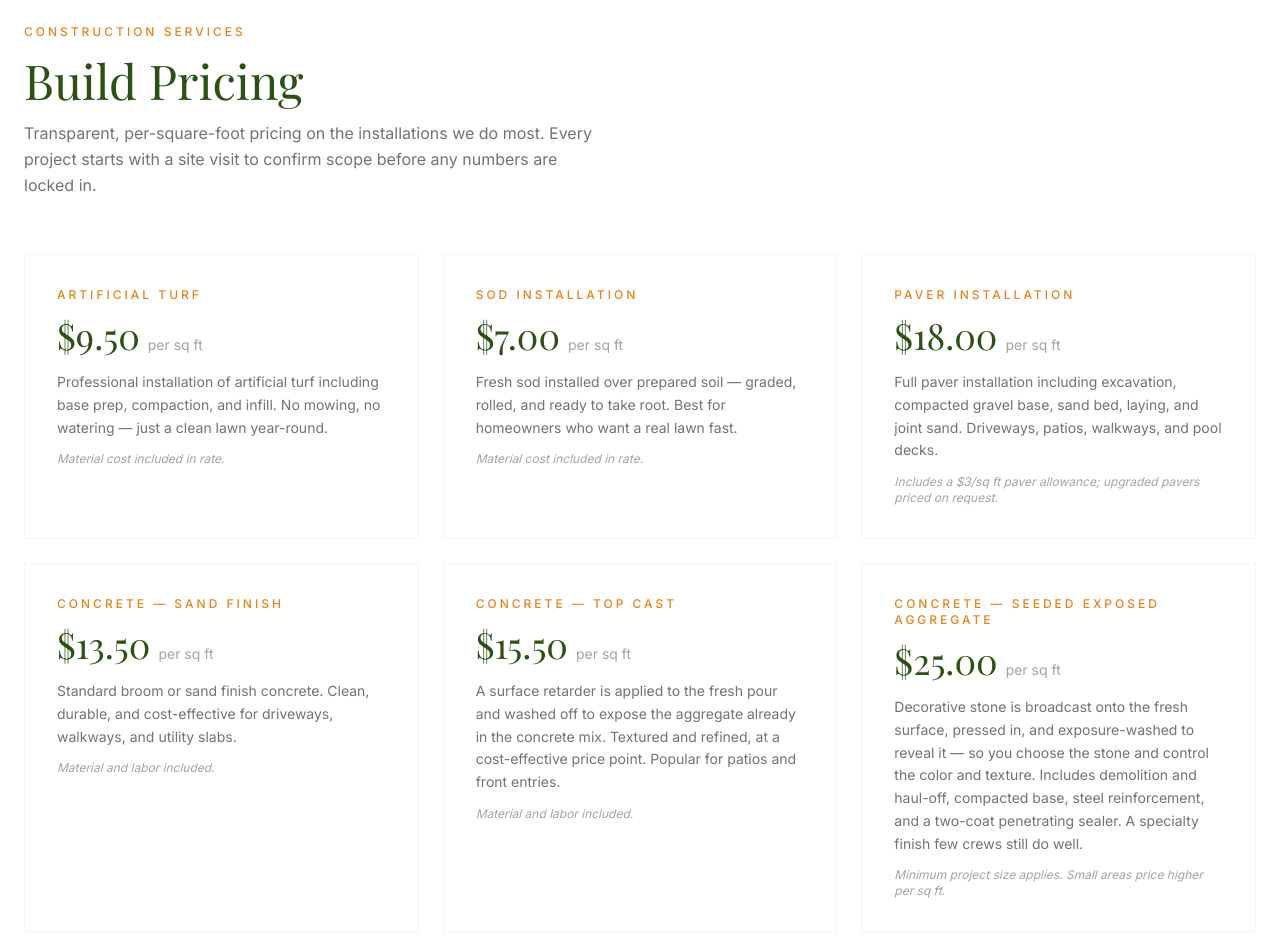
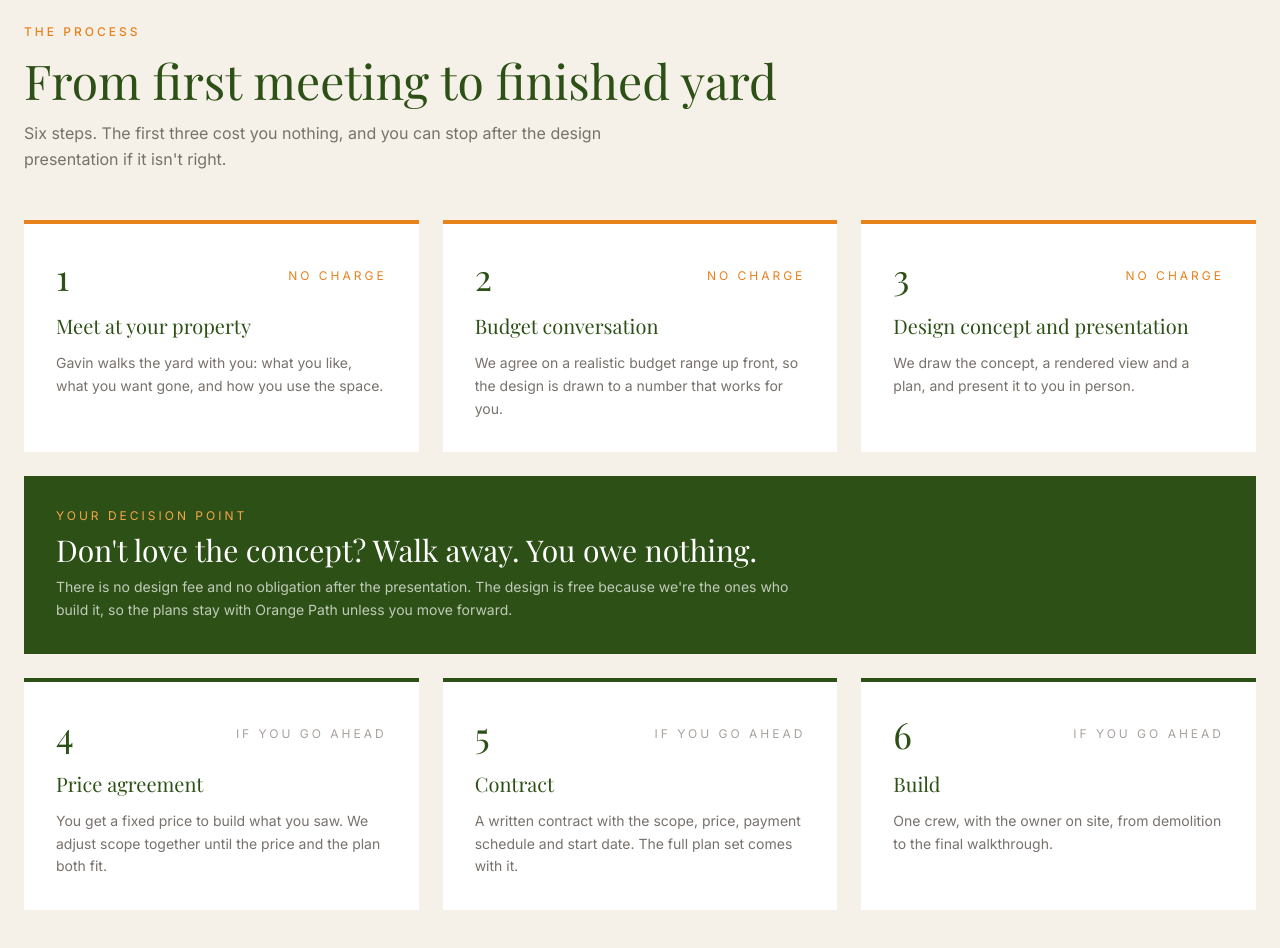
Before and after one commit to gavinmohrmann/orange-path-landscaping, a Next.js app: page /packages in a window 1280 px wide. Shown: the part 1020-1968 px from the top of the page. Built offline with nearby package versions, Linux system fonts and the light colour scheme; a web font is replaced by a local one.

Commit message:
Add six-step design-build process with no-charge walk-away point

```diff
--- a/app/packages/page.tsx
+++ b/app/packages/page.tsx
@@ -21,6 +21,15 @@ const faqs = [
     q: 'Can I buy the design and use my own contractor?',
     a: 'We no longer sell designs separately. Our concepts are drawn for our own crew to build, so the plans stay with Orange Path until there is a construction contract. If you decide not to move forward, you owe nothing.',
   },
+]
+
+const processSteps = [
+  { n: '1', title: 'Meet at your property', body: 'Gavin walks the yard with you: what you like, what you want gone, and how you use the space.', free: true },
+  { n: '2', title: 'Budget conversation', body: 'We agree on a realistic budget range up front, so the design is drawn to a number that works for you.', free: true },
+  { n: '3', title: 'Design concept and presentation', body: 'We draw the concept, a rendered view and a plan, and present it to you in person.', free: true },
+  { n: '4', title: 'Price agreement', body: 'You get a fixed price to build what you saw. We adjust scope together until the price and the plan both fit.', free: false },
+  { n: '5', title: 'Contract', body: 'A written contract with the scope, price, payment schedule and start date. The full plan set comes with it.', free: false },
+  { n: '6', title: 'Build', body: 'One crew, with the owner on site, from demolition to the final walkthrough.', free: false },
 ]
 
 const constructionServices = [
@@ -112,11 +121,60 @@ export default function PackagesPage() {
             <ol className="space-y-3 text-white/85 text-sm leading-relaxed list-decimal list-inside">
               <li>Site walk and budget conversation</li>
               <li>We draw the concept and present it to you</li>
-              <li>Build contract: plan set delivered, no design fee</li>
+              <li>Like it? We agree on a price, sign a contract and build it</li>
             </ol>
             <a href="/contact" className="mt-7 block text-center py-3 px-6 text-sm tracking-widest uppercase font-medium bg-orange-brand text-white hover:bg-orange-light transition-colors">
               Book a Site Walk
             </a>
+          </div>
+        </div>
+      </section>
+
+      {/* Process flow */}
+      <section className="bg-cream py-20 md:py-28">
+        <div className="max-w-7xl mx-auto px-6">
+          <p className="section-label mb-4">The Process</p>
+          <h2 className="font-serif text-green-900 text-4xl md:text-5xl mb-4">From first meeting to finished yard</h2>
+          <p className="text-stone-500 max-w-2xl leading-relaxed mb-12">
+            Six steps. The first three cost you nothing, and you can stop after the design presentation if it isn&apos;t right.
+          </p>
+
+          <div className="grid md:grid-cols-3 gap-6">
+            {processSteps.slice(0, 3).map((step) => (
+              <div key={step.n} className="bg-white p-8 border-t-4 border-orange-brand">
+                <div className="flex items-center justify-between mb-4">
+                  <span className="font-serif text-green-900 text-4xl">{step.n}</span>
+                  <span className="text-xs tracking-widest uppercase text-orange-brand">No charge</span>
+                </div>
+                <h3 className="font-serif text-green-900 text-xl mb-3">{step.title}</h3>
+                <p className="text-stone-500 text-sm leading-relaxed">{step.body}</p>
+              </div>
+            ))}
+          </div>
+
+          <div className="bg-green-900 text-white p-8 my-6">
+            <p className="text-xs tracking-widest uppercase text-orange-light mb-2">Your decision point</p>
+            <p className="font-serif text-2xl md:text-3xl mb-2">Don&apos;t love the concept? Walk away. You owe nothing.</p>
+            <p className="text-white/70 text-sm leading-relaxed max-w-3xl">
+              There is no design fee and no obligation after the presentation. The design is free because we&apos;re the ones who build it, so the plans stay with Orange Path unless you move forward.
+            </p>
+          </div>
+
+          <div className="grid md:grid-cols-3 gap-6">
+            {processSteps.slice(3).map((step) => (
+              <div key={step.n} className="bg-white p-8 border-t-4 border-green-900">
+                <div className="flex items-center justify-between mb-4">
+                  <span className="font-serif text-green-900 text-4xl">{step.n}</span>
+                  <span className="text-xs tracking-widest uppercase text-stone-400">If you go ahead</span>
+                </div>
+                <h3 className="font-serif text-green-900 text-xl mb-3">{step.title}</h3>
+                <p className="text-stone-500 text-sm leading-relaxed">{step.body}</p>
+              </div>
+            ))}
+          </div>
+
+          <div className="mt-10">
+            <a href="/contact" className="btn-primary">Book a Site Walk</a>
           </div>
         </div>
       </section>
```
